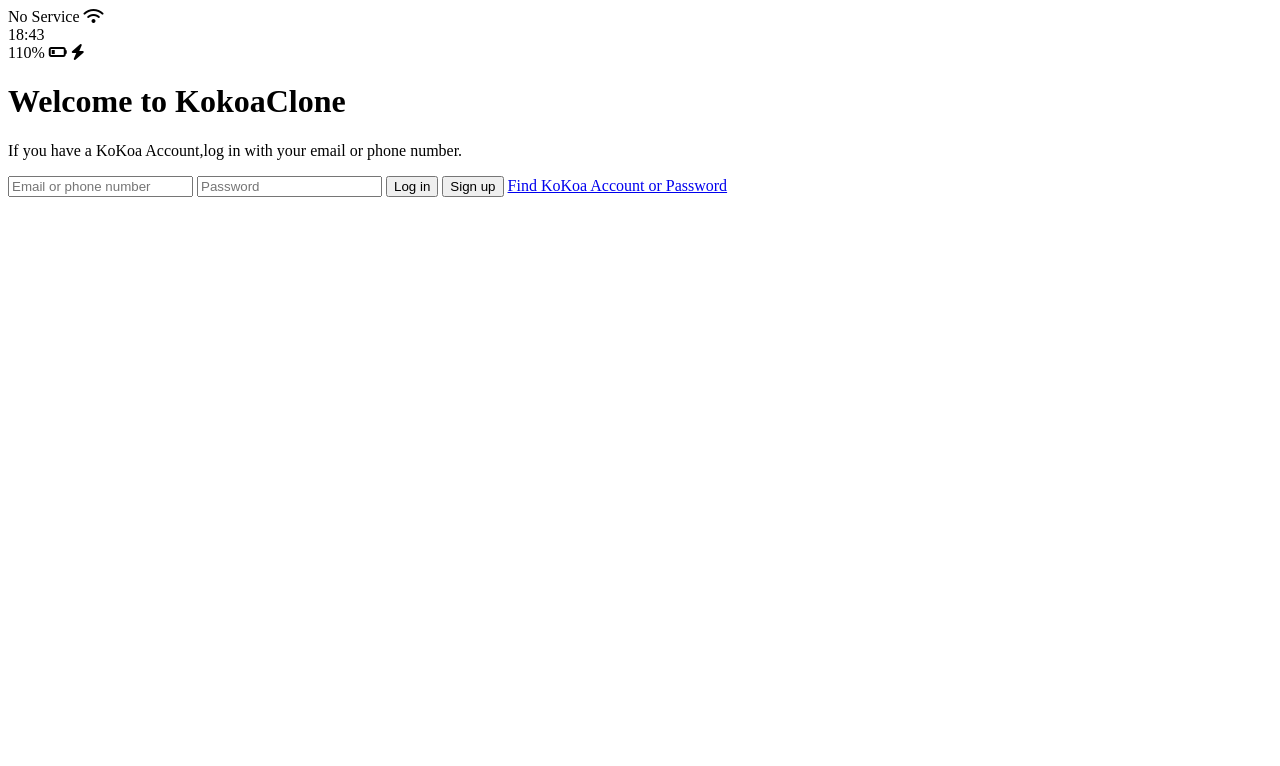
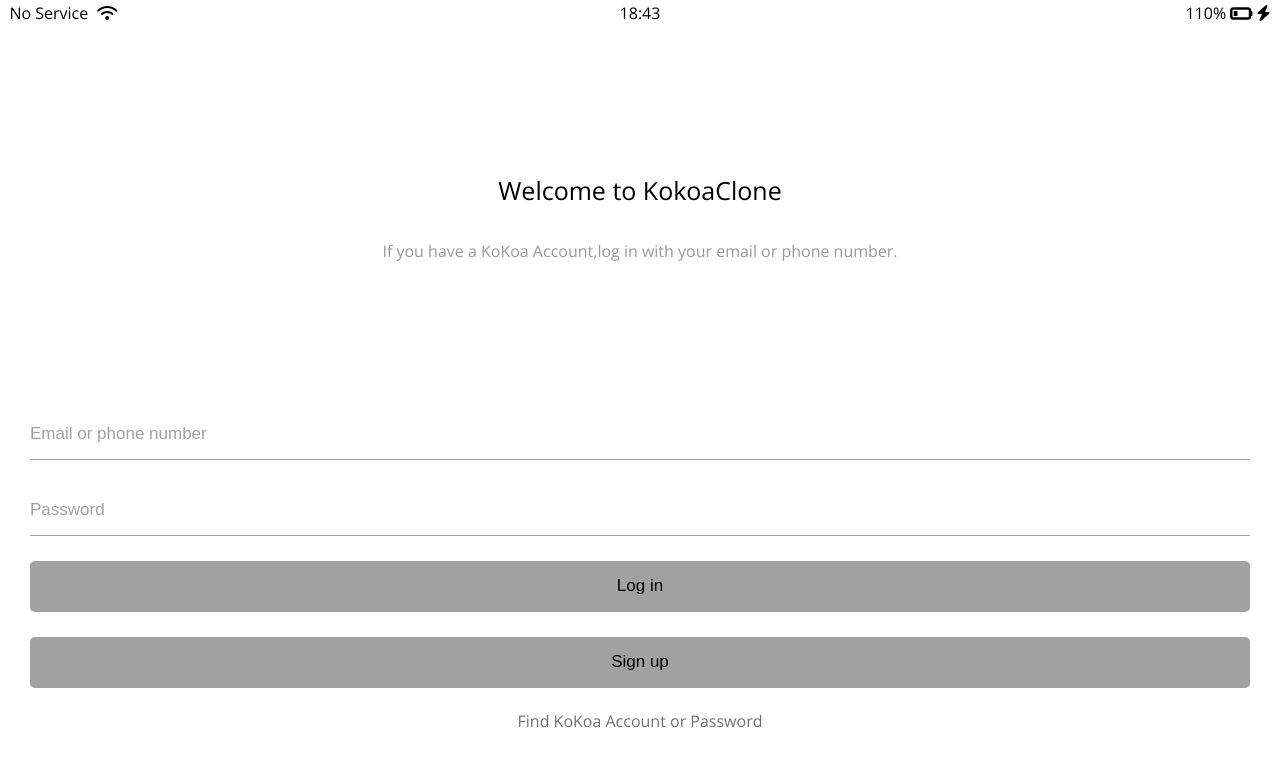
Before and after one commit to sangheonLee777/kokoa-clone-2022, a plain HTML site: page index.html in a window 1280 px wide. Drawn offline with nearby package versions, Linux system fonts and the light colour scheme.

Commit message:
screenshots 0.2 clone

```diff
--- /dev/null
+++ b/css/reset.css
@@ -0,0 +1,47 @@
+html, body, div, span, applet, object, iframe,
+h1, h2, h3, h4, h5, h6, p, blockquote, pre,
+a, abbr, acronym, address, big, cite, code,
+del, dfn, em, img, ins, kbd, q, s, samp,
+small, strike, strong, sub, sup, tt, var,
+b, u, i, center,
+dl, dt, dd, ol, ul, li,
+fieldset, form, label, legend,
+table, caption, tbody, tfoot, thead, tr, th, td,
+article, aside, canvas, details, embed,
+figure, figcaption, footer, header, hgroup,
+menu, nav, output, ruby, section, summary,
+time, mark, audio, video {
+	margin: 0;
+	padding: 0;
+	border: 0;
+	font-size: 100%;
+	font: inherit;
+	vertical-align: baseline;
+}
+/* HTML5 display-role reset for older browsers */
+article, aside, details, figcaption, figure,
+footer, header, hgroup, menu, nav, section {
+	display: block;
+}
+body {
+	line-height: 1;
+}
+ol, ul {
+	list-style: none;
+}
+blockquote, q {
+	quotes: none;
+}
+blockquote:before, blockquote:after,
+q:before, q:after {
+	content: '';
+	content: none;
+}
+table {
+	border-collapse: collapse;
+	border-spacing: 0;
+}
+
+input:focus {
+	outline: none;
+}
--- /dev/null
+++ b/css/status-bar.css
@@ -0,0 +1,28 @@
+.status-bar {
+  display: flex;
+  justify-content: center;
+  padding: 5px 3px;
+}
+
+.status-bar__column {
+  width: 33%;
+}
+
+.status-bar__column:first-child span {
+  margin-right: 5px;
+
+}
+
+.status-bar__column:nth-child(2) {
+  display: flex;
+  justify-content: center;
+}
+.status-bar__column:last-child {
+  display: flex;
+  justify-content: end;
+  align-items: center;
+}
+
+.status-bar__column .fa-battery-quarter {
+  margin: 0 4px;
+}
--- /dev/null
+++ b/css/style.css
@@ -0,0 +1,57 @@
+@import url('https://fonts.googleapis.com/css2?family=Nanum+Gothic:wght@400;700&family=Open+Sans:wght@400;600&display=swap');
+@import "reset.css";
+@import "status-bar.css";
+body {
+  font-family: 'Open Sans', sans-serif;
+}
+
+.Welcome-header {
+  margin-top: 90px;
+  text-align: center;
+  display: flex;
+  flex-direction: column;
+  align-items: center;
+}
+
+.Welcome-header__title {
+  margin-top: 62px;
+  font-size: 25px;
+}
+
+.Welcome-header__text {
+  margin-top: 40px;
+  margin-bottom: 150px;
+  width: 60%;
+  opacity: .4;
+}
+
+.login-form {
+  display: flex;
+  flex-direction: column;
+  margin: 0 30px;
+}
+
+.login-form  input {
+  padding: 15px 0;
+  border: none;
+  font-size: 17px;
+  border-bottom: 1px solid #A1A1A1;
+  margin-bottom: 25px;
+}
+
+.login-form input::placeholder {
+  color: #A1A1A1;
+}
+
+.login-form input[type=submit] {
+  background-color: #A1A1A1;
+  cursor: pointer;
+  border-radius: 5px;
+}
+
+.login-form a {
+  display: flex;
+  justify-content: center;
+  text-decoration: none;
+  color: #727272;
+}
--- a/index.html
+++ b/index.html
@@ -2,6 +2,7 @@
 <html lang="en">
 
 <head>
+  <link rel="stylesheet" href="css/style.css" />
   <meta charset="UTF-8">
   <meta http-equiv="X-UA-Compatible" content="IE=edge">
   <meta name="viewport" content="width=device-width, initial-scale=1.0">
@@ -19,7 +20,7 @@
     </div>
     <div class="status-bar__column">
       <span>110%</span>
-      <i class="fa-solid fa-battery-quarter"></i>
+      <i class="fa-solid fa-battery-quarter fa-lg "></i>
       <i class="fa-solid fa-bolt"></i>
     </div>
   </div>
@@ -33,7 +34,7 @@
     <input type="text" placeholder="Email or phone number">
     <input type="password" placeholder="Password">
     <input type="submit" value="Log in">
-    <button>Sign up</button>
+    <input type="submit" value="Sign up">
     <a href="#">Find KoKoa Account or Password</a>
   </form>
 
```
Also changed, not shown: 1 other file.
